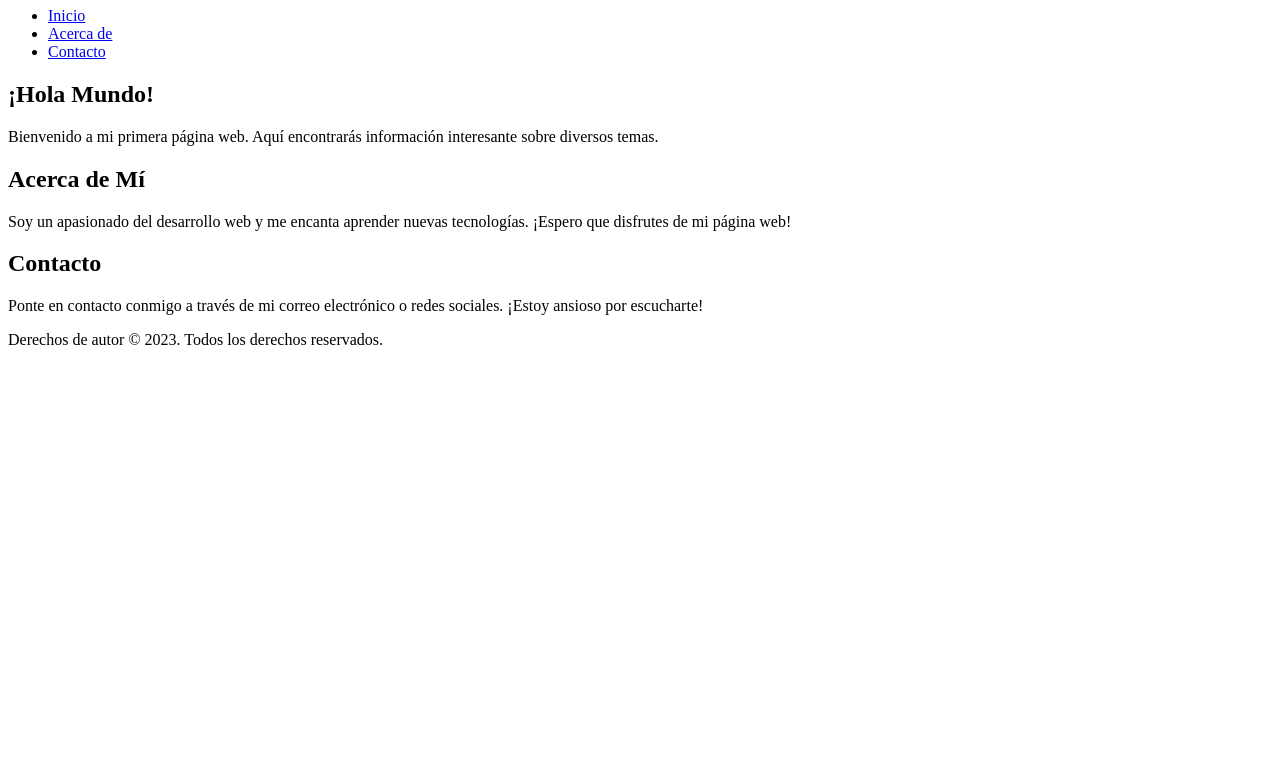
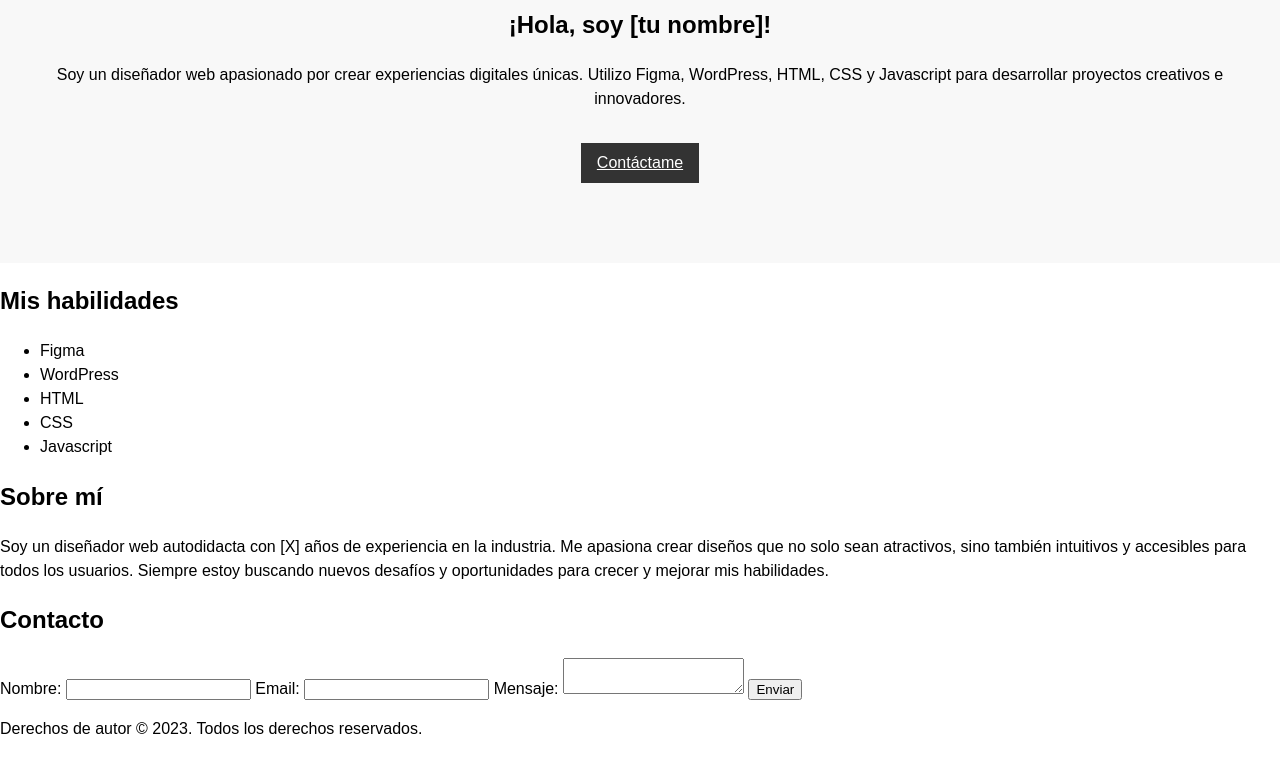
Before and after one commit to rolandoconcepcionpz/web-page-with-ai, a plain HTML site: page index.html in a window 1280 px wide. Shown: the part 73-830 px from the top of the page. Before the commit the page ends 800 px from the top, so only its background shows below. Drawn offline with Linux system fonts and the light colour scheme.

Commit message:
Update index.html

```diff
--- a/index.html
+++ b/index.html
@@ -1,32 +1,92 @@
 <!DOCTYPE html>
-<html>
+<html lang="en">
 <head>
-  <title>Mi Primera Página Web</title>
-  <link rel="stylesheet" href="estilos.css">
+  <meta charset="UTF-8">
+  <title>Portafolio de Diseño Web</title>
+  <style>
+    /* Estilos para el cuerpo de la página */
+    body {
+        font-family: Arial, sans-serif;
+        font-size: 16px;
+        line-height: 1.5;
+        margin: 0;
+    }
+
+    /* Estilos para el encabezado */
+    header {
+        background-color: #333;
+        color: #fff;
+        padding: 1rem;
+    }
+
+    header h1 {
+        margin: 0;
+    }
+
+    /* Estilos para la sección Hero */
+    .hero {
+        background-color: #f8f8f8;
+        padding: 5rem 1rem;
+        text-align: center;
+    }
+
+    .hero h1 {
+        margin-top: 0;
+    }
+
+    .boton-cta {
+        background-color: #333;
+        color: #fff;
+        display: inline-block;
+        margin-top: 1rem;
+        padding: 0.5rem 1rem
+    }
+  </style>
 </head>
 <body>
-  <header>
-    <h1>Bienvenido a mi Página Web</h1>
-  </header>
-  <nav>
+  <!-- Sección Hero -->
+  <section class="hero">
+    <h1>¡Hola, soy [tu nombre]!</h1>
+    <p>Soy un diseñador web apasionado por crear experiencias digitales únicas. Utilizo Figma, WordPress, HTML, CSS y Javascript para desarrollar proyectos creativos e innovadores.</p>
+    <a href="#contacto" class="boton-cta">Contáctame</a>
+  </section>
+
+  <!-- Sección Habilidades -->
+  <section class="habilidades">
+    <h2>Mis habilidades</h2>
     <ul>
-      <li><a href="#inicio">Inicio</a></li>
-      <li><a href="#acerca-de">Acerca de</a></li>
-      <li><a href="#contacto">Contacto</a></li>
+      <li>Figma</li>
+      <li>WordPress</li>
+      <li>HTML</li>
+      <li>CSS</li>
+      <li>Javascript</li>
     </ul>
-  </nav>
-  <section id="inicio">
-    <h2>¡Hola Mundo!</h2>
-    <p>Bienvenido a mi primera página web. Aquí encontrarás información interesante sobre diversos temas.</p>
   </section>
-  <section id="acerca-de">
-    <h2>Acerca de Mí</h2>
-    <p>Soy un apasionado del desarrollo web y me encanta aprender nuevas tecnologías. ¡Espero que disfrutes de mi página web!</p>
+
+  <!-- Sección Sobre mí -->
+  <section class="sobre-mi">
+    <h2>Sobre mí</h2>
+    <p>Soy un diseñador web autodidacta con [X] años de experiencia en la industria. Me apasiona crear diseños que no solo sean atractivos, sino también intuitivos y accesibles para todos los usuarios. Siempre estoy buscando nuevos desafíos y oportunidades para crecer y mejorar mis habilidades.</p>
   </section>
-  <section id="contacto">
+
+  <!-- Sección Contacto -->
+  <section class="contacto" id="contacto">
     <h2>Contacto</h2>
-    <p>Ponte en contacto conmigo a través de mi correo electrónico o redes sociales. ¡Estoy ansioso por escucharte!</p>
+    <form action="enviar.php" method="POST">
+      <label for="nombre">Nombre:</label>
+      <input type="text" id="nombre" name="nombre" required>
+
+      <label for="email">Email:</label>
+      <input type="email" id="email" name="email" required>
+
+      <label for="mensaje">Mensaje:</label>
+      <textarea id="mensaje" name="mensaje" required></textarea>
+
+      <button type="submit">Enviar</button>
+    </form>
   </section>
+
+  <!-- Footer -->
   <footer>
     <p>Derechos de autor &copy; 2023. Todos los derechos reservados.</p>
   </footer>
```
